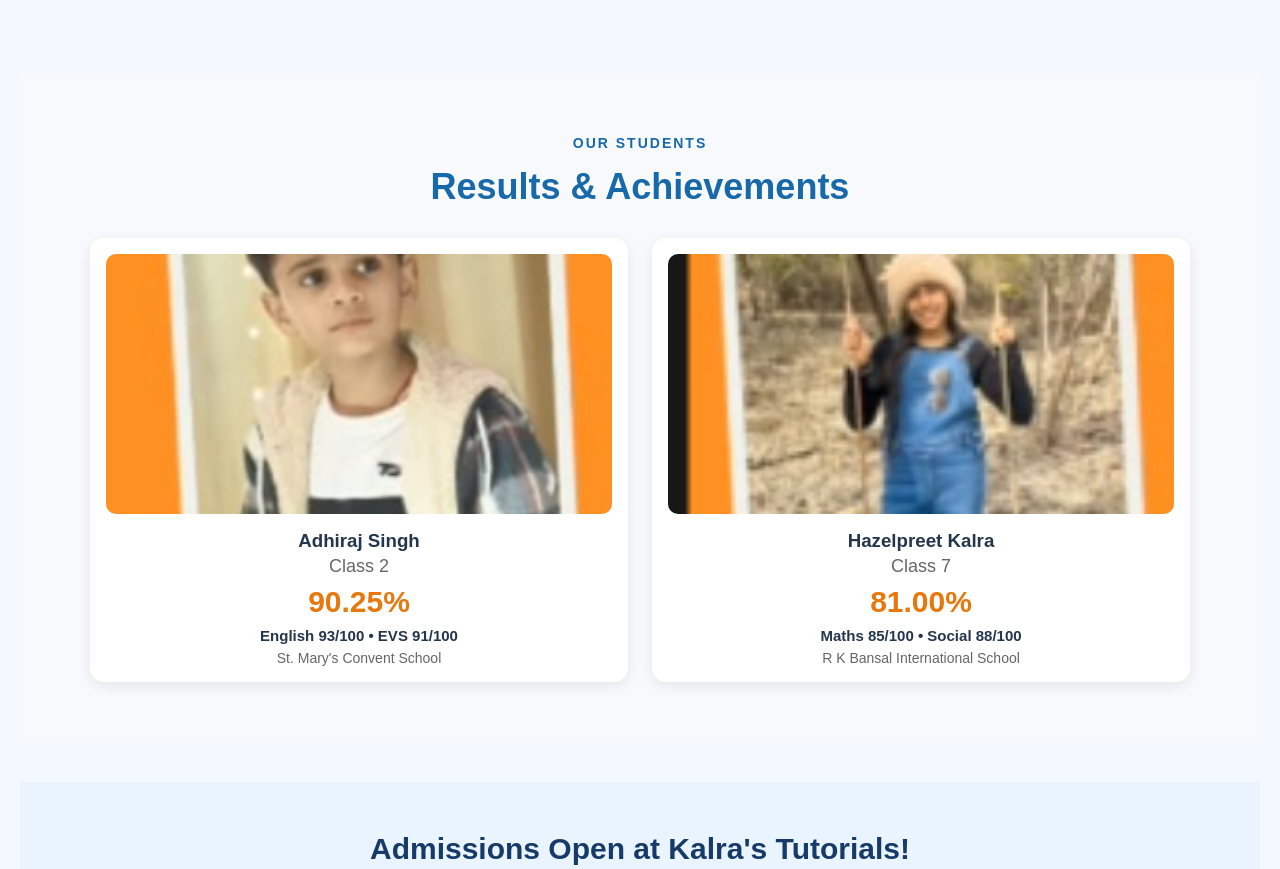
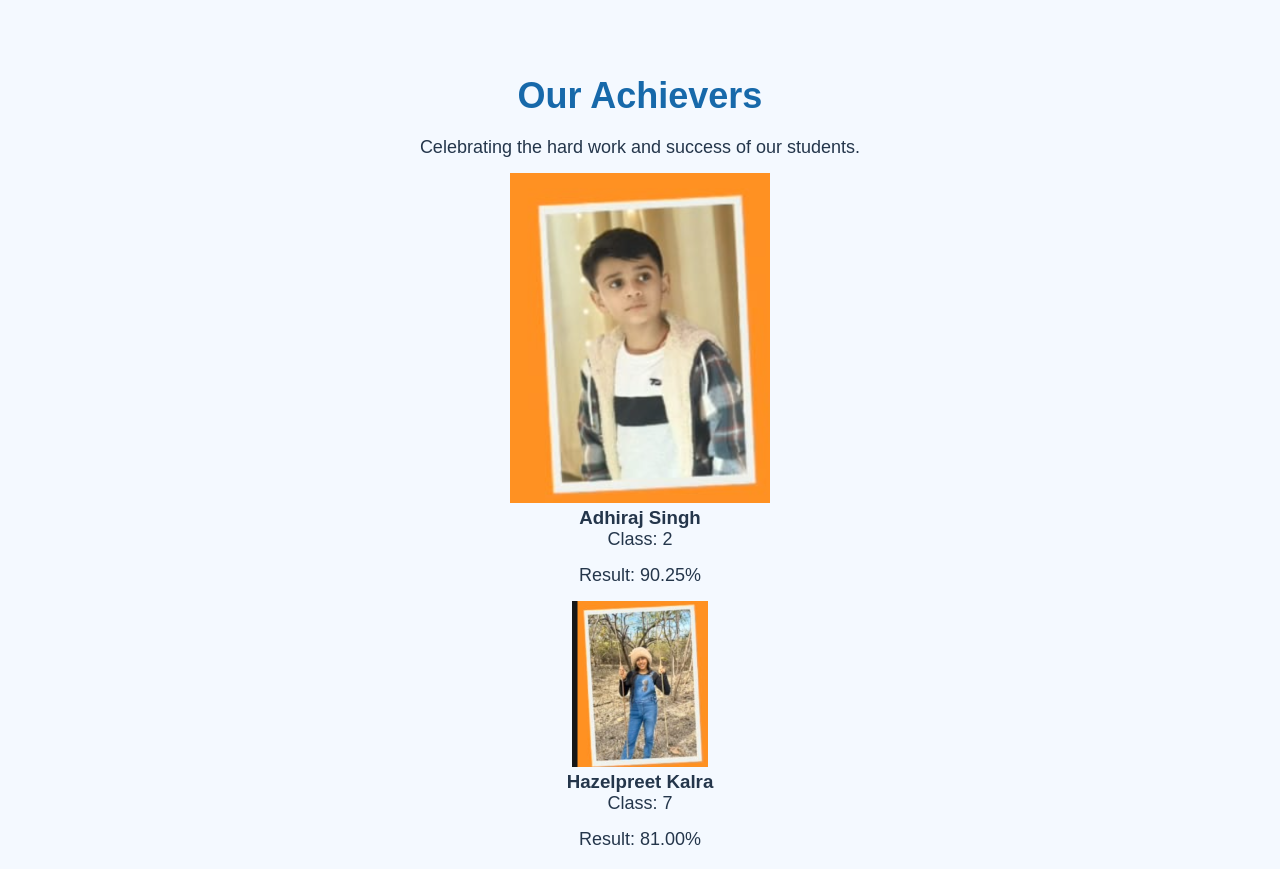
Before and after one commit to ramanjotsk123/my_first_website, a plain HTML site: page index.html in a window 1280 px wide. Shown: the part 1600-2469 px from the top of the page. Drawn offline with Linux system fonts and the light colour scheme.

Commit message:
Update index.html

```diff
--- a/index.html
+++ b/index.html
@@ -23,7 +23,7 @@
 <a href="#home">Home</a>
 <a href="#about">About Us</a>
 <a href="#courses">Courses</a>
-<a href="#results">Results</a>
+<a href="#achievers">Achievers</a>
 <a href="#contact">Contact</a>
 </nav>
 
@@ -119,30 +119,30 @@
 
 
         <!-- Contact Section -->
-        <!-- Results & Achievements Section -->
-<section id="results" class="results">
+       <!-- Our Achievers Section -->
+<section id="achievers" class="ach-section">
 
-<p class="section-tag">OUR STUDENTS</p>
-<h2>Results &amp; Achievements</h2>
+<h2>Our Achievers</h2>
+<p class="ach-subtitle">Celebrating the hard work and success of our students.</p>
 
-<div class="results-container">
+<div class="ach-grid">
 
-<div class="result-card">
+<div class="ach-card">
+<div class="ach-photo">
 <img src="images/adhiraj.jpg.png" alt="Adhiraj Singh">
+</div>
 <h3>Adhiraj Singh</h3>
-<p class="result-class">Class 2</p>
-<p class="result-score">90.25%</p>
-<p class="result-subjects">English 93/100 &bull; EVS 91/100</p>
-<p class="result-school">St. Mary's Convent School</p>
+<p>Class: 2</p>
+<p>Result: 90.25%</p>
 </div>
 
-<div class="result-card">
+<div class="ach-card">
+<div class="ach-photo">
 <img src="images/hazelpreet.jpg.png" alt="Hazelpreet Kalra">
+</div>
 <h3>Hazelpreet Kalra</h3>
-<p class="result-class">Class 7</p>
-<p class="result-score">81.00%</p>
-<p class="result-subjects">Maths 85/100 &bull; Social 88/100</p>
-<p class="result-school">R K Bansal International School</p>
+<p>Class: 7</p>
+<p>Result: 81.00%</p>
 </div>
 
 </div>
```
